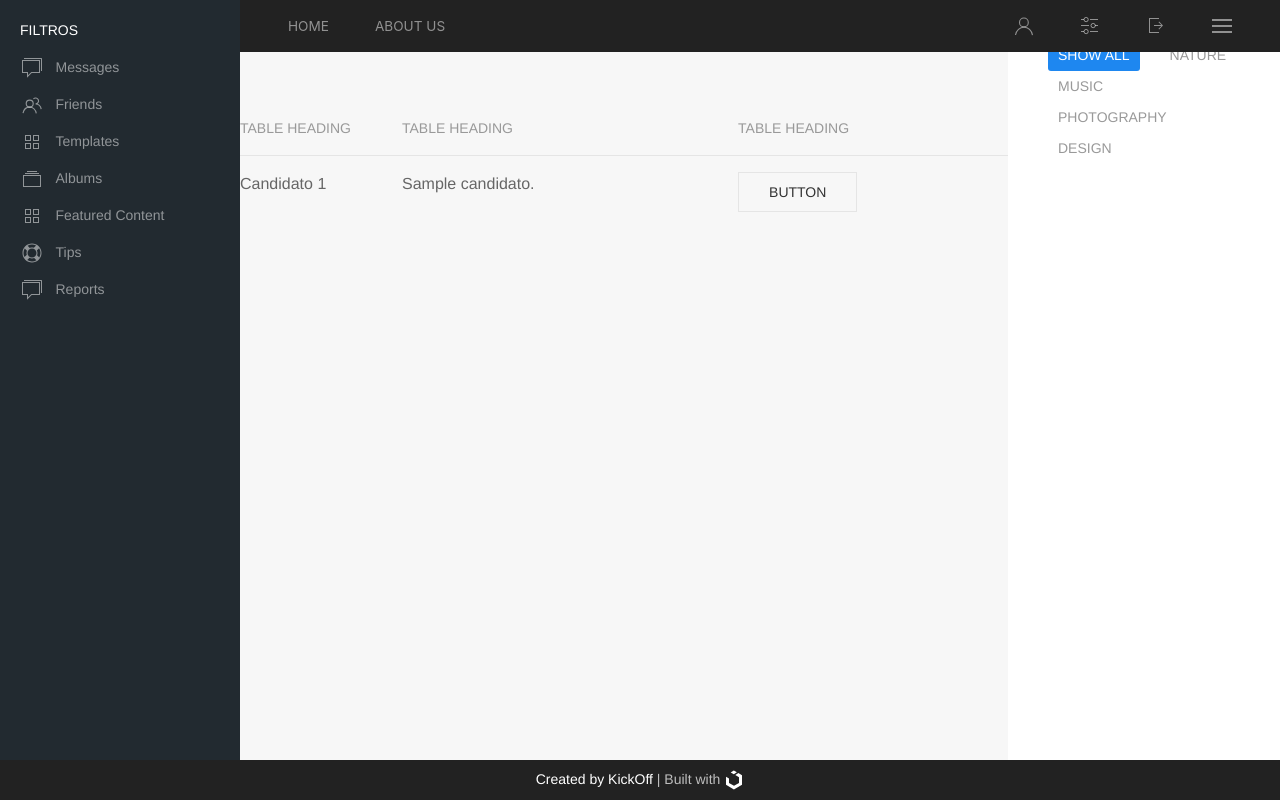
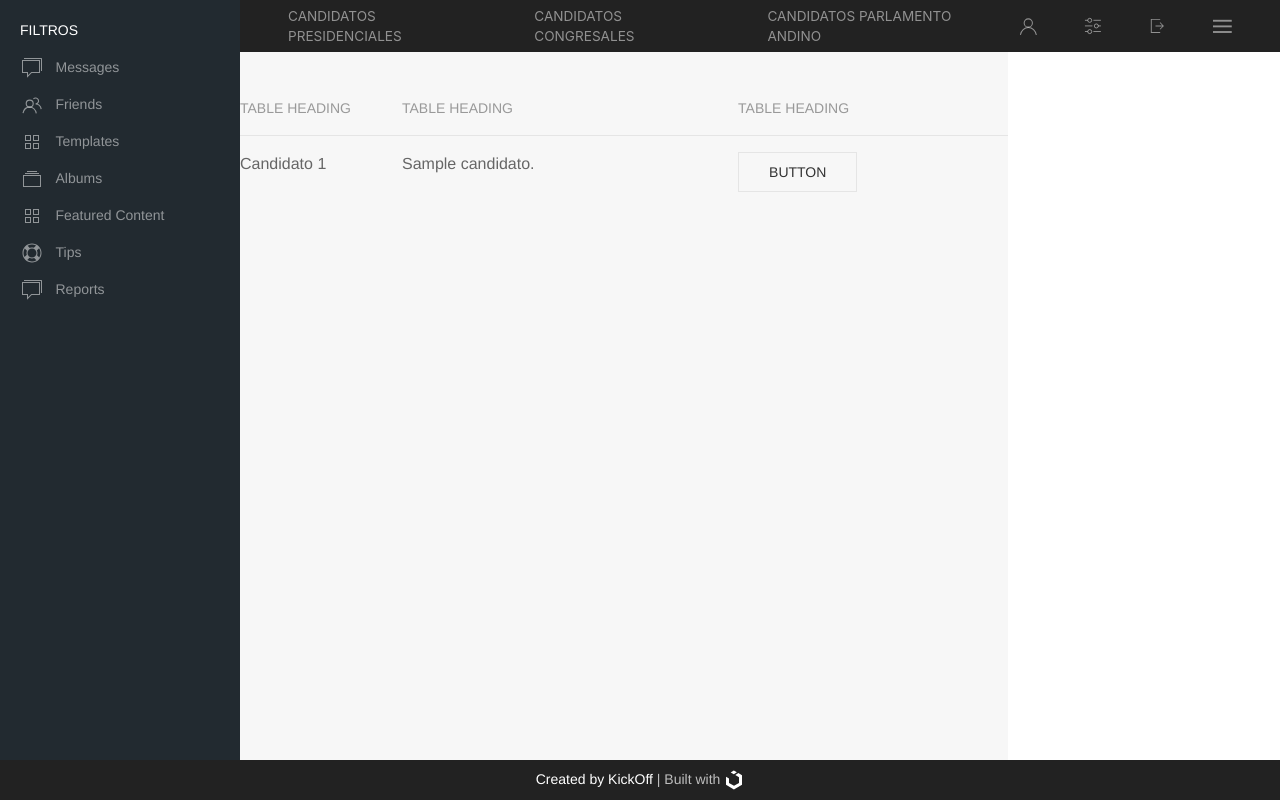
Before and after one commit to ELECCIONES-PERU-PROYECTO/webpage, a Django app: template elecciones_peru/elecciones/templates/elecciones/presis.html in a window 1280 px wide. Run offline with Django 3.2, Linux system fonts and the light colour scheme; the template is opened without the code that fills it: most values are stand-ins (such as "Sample title", 1, 10 or a date in 2020); parts of the project's set-up code (start-up, migrations or seed data) failed here and were passed over; some libraries are stand-ins or nearby versions.

Commit message:
hola uwux2

```diff
--- a/elecciones_peru/elecciones/templates/elecciones/presis.html
+++ b/elecciones_peru/elecciones/templates/elecciones/presis.html
@@ -11,9 +11,12 @@
             <a class="uk-logo" href="#"><img class="custom-logo" src="img/dashboard-logo-white.svg" alt=""></a>
           </div> -->
           <ul class="uk-navbar-nav uk-visible@m">
-            <li><a href="#">Home</a></li>
+            <li><a href="#">Candidatos Presidenciales</a></li>
             <li>
-              <a href="#">About Us</a>
+              <a href="#">Candidatos Congresales</a>
+            </li>
+            <li>
+              <a href="#">Candidatos Parlamento Andino</a>
             </li>
           </ul>
           <!-- <div class="uk-navbar-item uk-visible@s">
@@ -81,10 +84,8 @@
   </aside>
   <!-- /LEFT BAR -->
 
-  <div id="content" data-uk-height-viewport="expand: true">
-    <table class="uk-table uk-table-justify">
-  </table>
-  <table class="uk-table uk-table-justify uk-table-divider">
+  <div id="content" data-uk-height-viewport="expand: true" >
+  <table class="uk-table uk-table-justify uk-table-divider .uk-margin-right	">
     <thead>
         <tr>
             <th class="uk-width-small">Table Heading</th>
@@ -134,6 +135,7 @@
   <!-- /OFFCANVAS -->
 
   <!--CARDS WRAPPER-->
+  <!--
   <section class="uk-section uk-section-small uk-section-default uk-padding-remove-bottom">
     <div class="uk-container uk-container-expand uk-margin-large-bottom">
       <ul class="uk-subnav uk-subnav-pill">
@@ -146,10 +148,10 @@
       <div class="uk-grid uk-grid-medium uk-child-width-1-2@s uk-child-width-1-3@m uk-child-width-1-4@l  uk-child-width-1-5@xl uk-grid-match js-filter" data-uk-grid="masonry: true" data-uk-sortable="handle: .drag-icon">
         <h2>
         </h2>
-          <!-- {{ post.body|truncatewords:30|linebreaks }} -->
+           {{ post.body|truncatewords:30|linebreaks }}>
       </div>
     </div>
-  </section>
+  </section>-->
 
   <!--/CARDS WRAPPER-->
   <!--FOOTER-->
```
